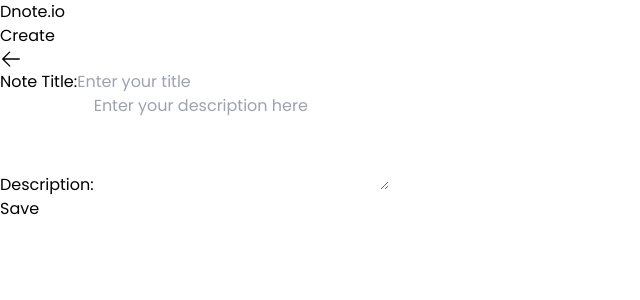
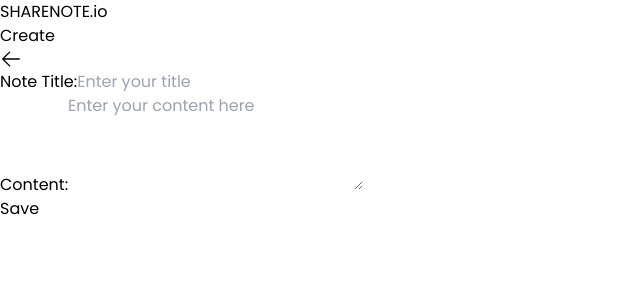
Before and after one commit to shwephuehmone25/Dnote-app-with-react-node, a React (Vite) app: page /create in a window 1280 px wide. Shown: the top 300 px of the page, without its empty margins (0-640 px from the left). Built offline with nearby package versions, Linux system fonts and the light colour scheme.

Commit message:
client side validation with formik validationSchema

```diff
--- a/package.json
+++ b/package.json
@@ -11,9 +11,11 @@
   },
   "dependencies": {
     "@heroicons/react": "^2.0.18",
+    "formik": "^2.4.5",
     "react": "^18.2.0",
     "react-dom": "^18.2.0",
-    "react-router-dom": "^6.15.0"
+    "react-router-dom": "^6.15.0",
+    "yup": "^1.3.2"
   },
   "devDependencies": {
     "@types/react": "^18.2.15",
--- /dev/null
+++ b/src/components/CustomErrorMessage.jsx
@@ -0,0 +1,11 @@
+import { ErrorMessage } from "formik";
+
+const CustomErrorMessage = ({ name }) => {
+  return (
+    <div className="text-red-600 font-mono font-medium">
+        <ErrorMessage name={name}/>
+        </div>
+  );
+};
+
+export default CustomErrorMessage;
--- a/src/components/Nav.jsx
+++ b/src/components/Nav.jsx
@@ -4,7 +4,7 @@ const Nav = () => {
   return (
     <nav className="bg-slate-50 py-4 px-10">
       <Link to={"/"}>
-      <h1 className=" text-teal-600 font-bold text-4xl">Dnote.io</h1>
+      <h1 className=" text-teal-600 font-bold text-4xl">SHARENOTE.io</h1>
       </Link>
     </nav>
   );
--- a/src/components/NoteForm.jsx
+++ b/src/components/NoteForm.jsx
@@ -1,8 +1,45 @@
 import React from "react";
 import { ArrowLeftIcon } from "@heroicons/react/24/solid";
 import { Link } from "react-router-dom";
+import { Formik, Field, Form, ErrorMessage } from "formik";
+import CustomErrorMessage from "./CustomErrorMessage";
+import * as Yup from "yup";
 
+/**formik custom error message*/
 const NoteForm = ({ isCreate }) => {
+  const initialValues = {
+    title: "",
+    content: "",
+  };
+  /**validation with formik validate*/
+  // const validate = (values) => {
+  //   const errors = {};
+  //   if (values.title.trim().length < 10) {
+  //     errors.title = "Title must have at least 10 length";
+  //   }
+
+  //   if (values.content.trim().length < 10) {
+  //     errors.content = "Content must have at least 10 length";
+  //   }
+
+  //   return errors;
+  // };
+
+  /**validation with formik validation schema*/
+  const NoteFormSchema = Yup.object({
+    title: Yup.string()
+      .min(3, "Title is too short!")
+      .max(30, "Title is too long!")
+      .required("Title is required."),
+    content: Yup.string()
+      .min(5, "Content is too short!")
+      .required("Content is required."),
+  });
+
+  const submithandler = (values) => {
+    console.log(values);
+  };
+
   return (
     <section>
       <div className="flex items-center justify-between">
@@ -13,36 +50,57 @@ const NoteForm = ({ isCreate }) => {
           <ArrowLeftIcon width={22} />
         </Link>
       </div>
-      <form>
+      {/* <Formik
+        initialValues={initialValues}
+        validate={validate}
+        onSubmit={submithandler}
+      > */}
+      <Formik
+        initialValues={initialValues}
+        validationSchema={NoteFormSchema}
+        onSubmit={submithandler}
+      >
+        {({ errors, touched }) => (
+          <Form>
             <div className="mb-3">
               <label htmlFor="title" className="font-medium block">
                 Note Title:
               </label>
-          <input
+              <Field
                 type="text"
                 name="title"
                 id="title"
                 className="text-lg border-teal-600 border-2 py-1 w-full rounded-lg"
                 placeholder="Enter your title"
               />
+              {/* {errors.title && touched.title && <p>{errors.title}</p>} */}
+              <CustomErrorMessage name="title" />
             </div>
             <div className="">
-          <label htmlFor="description" className="font-medium block">
-            Description:
+              <label htmlFor="content" className="font-medium block">
+                Content:
               </label>
-          <textarea
+              <Field
+                as="textarea"
                 type="text"
                 rows={4}
-            name="description"
-            id="description"
+                name="content"
+                id="content"
                 className="text-lg border-teal-600 border-2 py-1 w-full rounded-lg"
-            placeholder="Enter your description here"
+                placeholder="Enter your content here"
               />
+              {/* {errors.content && touched.content && <p>{errors.content}</p>} */}
+              <CustomErrorMessage name="content" />
             </div>
-        <button className="text-white bg-teal-600 py-3 font-medium w-full text-center">
+            <button
+              className="text-white bg-teal-600 py-3 font-medium w-full text-center"
+              type="submit"
+            >
               Save
             </button>
-      </form>
+          </Form>
+        )}
+      </Formik>
     </section>
   );
 };
--- a/src/components/Plus.jsx
+++ b/src/components/Plus.jsx
@@ -6,7 +6,7 @@ const Plus = () => {
   return (
     <Link
       to={"/create"}
-      className=" bg-teal-600 p-2 text-white rounded-full w-50 h-50 fixed bottom-28 right-40"
+      className=" bg-teal-600 p-2 text-white rounded-full absolute w-50 h-50 bottom-28 right-60"
     >
       <PlusIcon width={40} height={40} />
     </Link>
--- a/src/layouts/Main.jsx
+++ b/src/layouts/Main.jsx
@@ -4,7 +4,7 @@ import Nav from "../components/Nav";
 
 const Main = () => {
   return (
-    <section>
+    <section className="max-w-5xl mx-auto relative h-100">
       <Nav />
       <Outlet />
     </section>
--- a/src/pages/Index.jsx
+++ b/src/pages/Index.jsx
@@ -3,7 +3,7 @@ import Plus from "../components/Plus";
 
 const Index = () => {
   return (
-    <section className="flex gap-6 px-10 mt-10 flex-wrap">
+    <section className="flex gap-4 px-10 mt-10 flex-wrap">
       <Note />
       <Note />
       <Note />
```
Also changed, not shown: 1 other file (tests, documents, lock files or other folders). Lines whose indentation alone changed are shown as unchanged.
